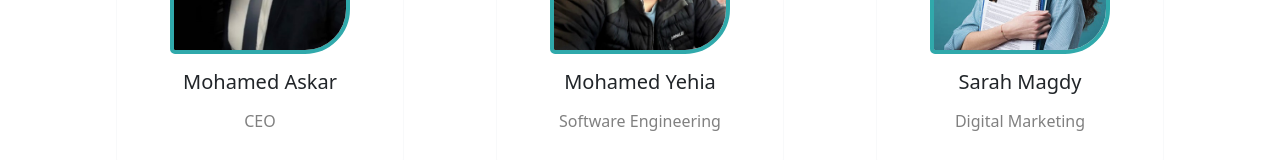
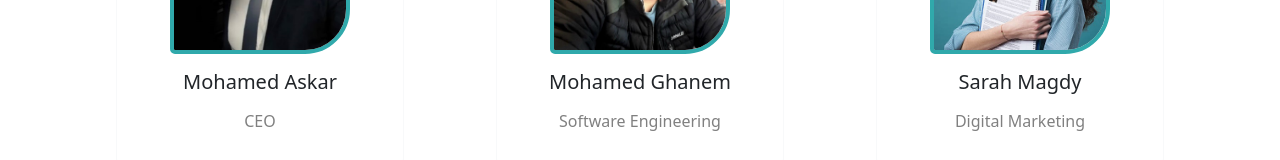
Before and after one commit to MohamedYehia1998/Smarniture, a React (Create React App) app in the folder frontend/: page /about in a window 1280 px wide. Shown: the part 331-491 px from the top of the page. Built offline with nearby package versions, Linux system fonts and the light colour scheme.

Commit message:
better code quality

```diff
--- a/frontend/src/components/Footer/Footer.tsx
+++ b/frontend/src/components/Footer/Footer.tsx
@@ -3,8 +3,8 @@ import { MDBFooter, MDBContainer, MDBRow, MDBCol, MDBIcon } from 'mdb-react-ui-k
 import logo from '../../images/logo.png';
 import { useSelector } from "react-redux";
 import { RootState } from '../../store';
-import footerItems from '../../lang/footer';
 import { fixLanguage } from '../../utils';
+import { footerItems } from '../../lang';
 
 export default function PageFooter() {
 
--- a/frontend/src/components/Personnel/Personnel.tsx
+++ b/frontend/src/components/Personnel/Personnel.tsx
@@ -1,7 +1,7 @@
 import React from 'react'
 import Card from 'react-bootstrap/Card';
 import { useSelector } from 'react-redux';
-import aboutUsItems from '../../lang/aboutus';
+import { aboutUsItems } from '../../lang';
 import { RootState } from '../../store';
 import { fixLanguage } from '../../utils';
 import classes from './Personnel.module.css'
--- a/frontend/src/lang/aboutus.ts
+++ b/frontend/src/lang/aboutus.ts
@@ -1,14 +1,14 @@
 const aboutUsItems = {
     "en": {
         "askar": { name: "Mohamed Askar", role: "CEO" },
-        "ghanem": { name: "Mohamed Yehia", role: "Software Engineering" },
+        "ghanem": { name: "Mohamed Ghanem", role: "Software Engineering" },
         "magdy": { name: "Sarah Magdy", role: "Digital Marketing" },
         "ashraf": { name: "Fatma Ashraf", role: "Team Assistant" },
         "abdelrahman": { name: "Ahmed Abdelrahman", role: "Product Manager" }
     },
     "ar": {
         "askar": { name: "محمد عسكر", role: "المدير التنفيذي" },
-        "ghanem": { name: "محمد يحيى", role: "مهندس برمجيات" },
+        "ghanem": { name: "محمد غانم", role: "مهندس برمجيات" },
         "magdy": { name: "سارة مجدي", role: "التسويق الرقمي" },
         "ashraf": { name: "فاطمة اشرف", role: "مساعدة الفريق" },
         "abdelrahman": { name: "احمد عبد الرحمن", role: "مدير الإنتاج" }
--- a/frontend/src/lang/index.ts
+++ b/frontend/src/lang/index.ts
@@ -1,3 +1,5 @@
+import aboutUsItems from "./aboutus";
+import footerItems from "./footer";
 import navbarItems from "./navbar";
 
-export { navbarItems }
+export { navbarItems, footerItems, aboutUsItems }
```
